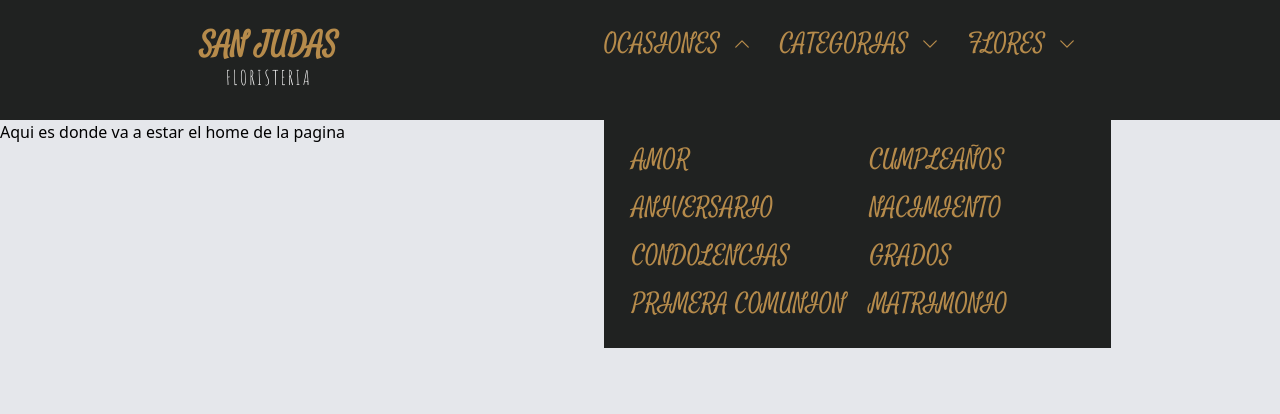
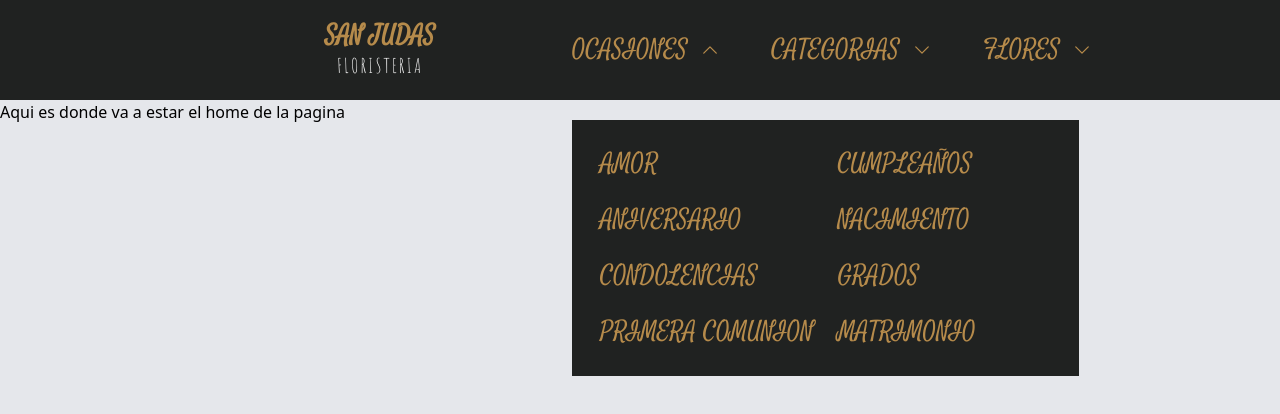
Before and after one commit to Alejandrodiaz562/flowershop-front, a React (Vite) app: page / in a window 1280 px wide. Both pictures are taken after a click on the button "OCASIONES". Shown: the top 414 px of the page. Built offline with nearby package versions, Linux system fonts and the light colour scheme.

Commit message:
fixing navbar

```diff
--- a/src/components/NavBar.jsx
+++ b/src/components/NavBar.jsx
@@ -21,10 +21,10 @@ const NavBar = ({items, occasions, categories, flowers}) => {
     const navClass = (`
         bg-myblack
         w-full
-        h-[15vh]
+        h-20 sm:h-25
         flex
         items-center
-        justify-center sm:justify-between
+        justify-center
         sticky
         top-0
         z-[50]`
@@ -32,8 +32,6 @@ const NavBar = ({items, occasions, categories, flowers}) => {
 
     const hamburguerButtonClass = (`
         sm:hidden
-        relative
-        left-20
         text-3xl
         text-white`
     )
@@ -41,17 +39,14 @@ const NavBar = ({items, occasions, categories, flowers}) => {
     const menuClass = (`
         bg-myblack
         text-mygold
-        w-full sm:w-[55%]
-
-        h-screen sm:h-[12vh]
-
+        w-full sm:w-130
+        h-screen sm:h-full
+        p-10 sm:p-0
         flex
         flex-col sm:flex-row
-
+        sm:justify-between
         fixed sm:static
-        top-0
-
-        pt-25 sm:pt-0`
+        top-0`
     )
 
     const menuOpenClass = (`
@@ -74,15 +69,13 @@ const NavBar = ({items, occasions, categories, flowers}) => {
                     //
                     className={`
                     ${openSubMenu === menuItem ? 'grid' : 'hidden'}
-
-                    w-fit
                     pl-10
-
+                    mt-10 sm:m-0
                     sm:absolute
-                    sm:mt-10
+                    sm:top-30
                     sm:grid-cols-2
                     sm:gap-x-2
-
+                    sm:gap-y-2
                     sm:p-5
                     sm:bg-myblack`
                     }
@@ -91,9 +84,10 @@ const NavBar = ({items, occasions, categories, flowers}) => {
                     <li
                         key={item}
                         className={`
-                            w-fit
+
                             h-full
-                            py-1 sm:p-2`
+                            py-1 sm:p-2
+                            mb-2 sm:m-0`
                         }
                     >
                         <Link
@@ -112,16 +106,27 @@ const NavBar = ({items, occasions, categories, flowers}) => {
         <nav
             className={navClass}
         >
+            <div className={`
+                    flex-1
+                    max-w-[80%] sm:max-w-[30%]
+                    h-full
+                    flex flex-row
+                    items-center
+                    justify-between sm:justify-center`
+                }
+            >
                 <div
                     className={`
-                    text-center
-                    sm:relative
-                    sm:left-50`
+                        flex flex-col
+                        items-center
+                        justify-center
+                        h-full
+                        px-4`
                     }
                 >
                     <h1 className={`
                             font-satisfy
-                        text-3xl
+                            text-2xl
                             font-bold
                             text-mygold`
                         }
@@ -140,12 +145,12 @@ const NavBar = ({items, occasions, categories, flowers}) => {
                     </span>
                 </div>
 
-            <button
+                <HamburgerButton
                     className={hamburguerButtonClass}
                     onClick={toggleMenu}
                 >
-                <HamburgerButton/>
-            </button>
+                </HamburgerButton>
+            </div>
 
             <ul
                 className={`
@@ -156,27 +161,25 @@ const NavBar = ({items, occasions, categories, flowers}) => {
                     }`
                 }
             >
-                <button
-                    className={`
+
+                <XButton className={`
                     text-3xl
                     absolute
                     right-10
-                        top-9
+                    top-10
                     text-white
                     sm:hidden`
                     }
                     onClick={toggleMenu}
-                >
-                    <XButton/>
-                </button>
-
+                />
                 {
                     items.map((el) => (
                         <li
                             key={el}
                             className={`
-                                my-4
-                                ml-7
+                                sm:flex
+                                sm:items-center
+                                my-10 sm:m-0
                                 text-3xl sm:text-2xl
                                 font-satisfy`
                             }
@@ -187,7 +190,6 @@ const NavBar = ({items, occasions, categories, flowers}) => {
                                     flex
                                     items-center
                                     gap-3
-                                    mb-4
                                     w-fit`
                                 }
                             >
```
Lines whose indentation alone changed are shown as unchanged.
